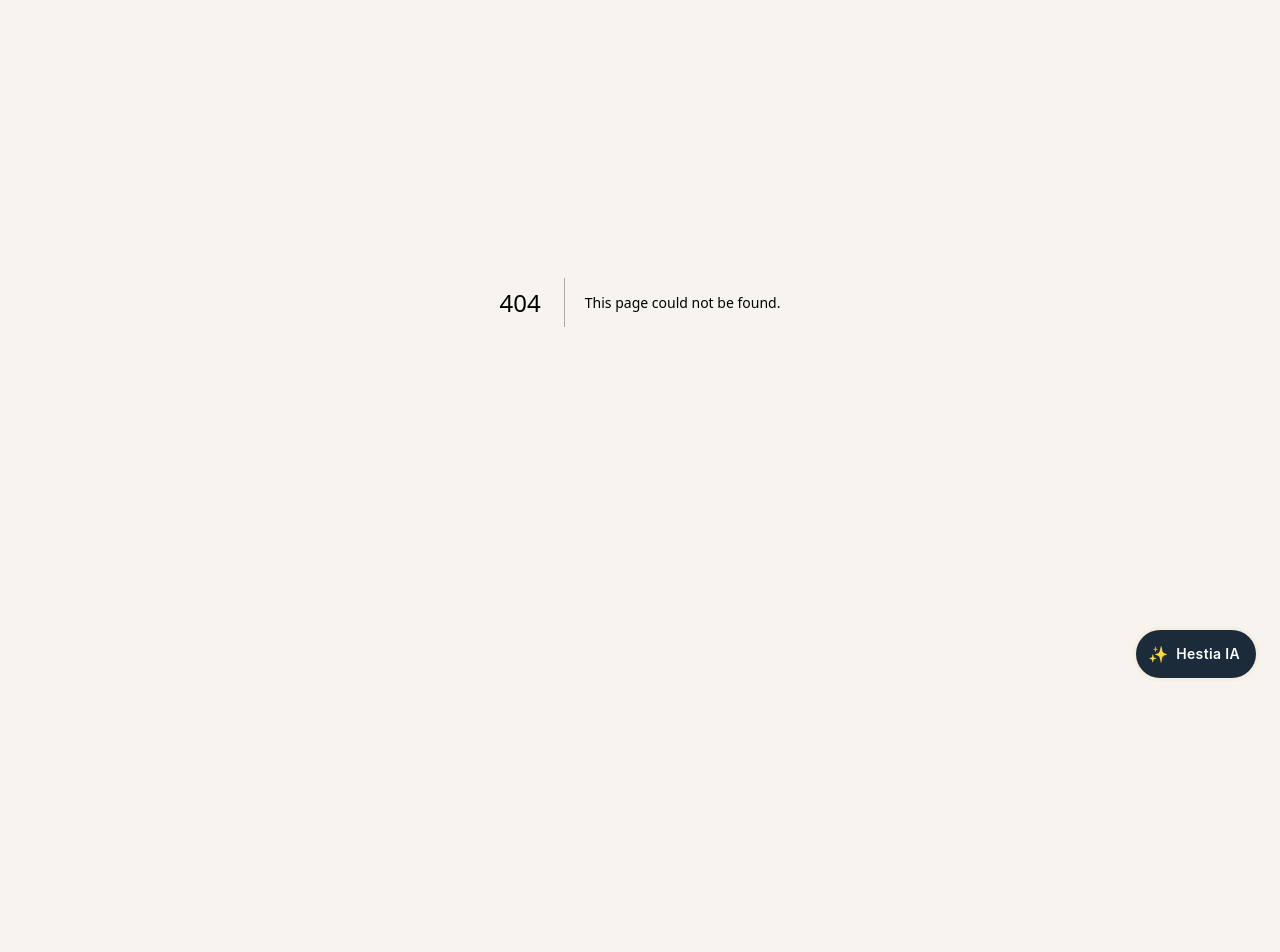
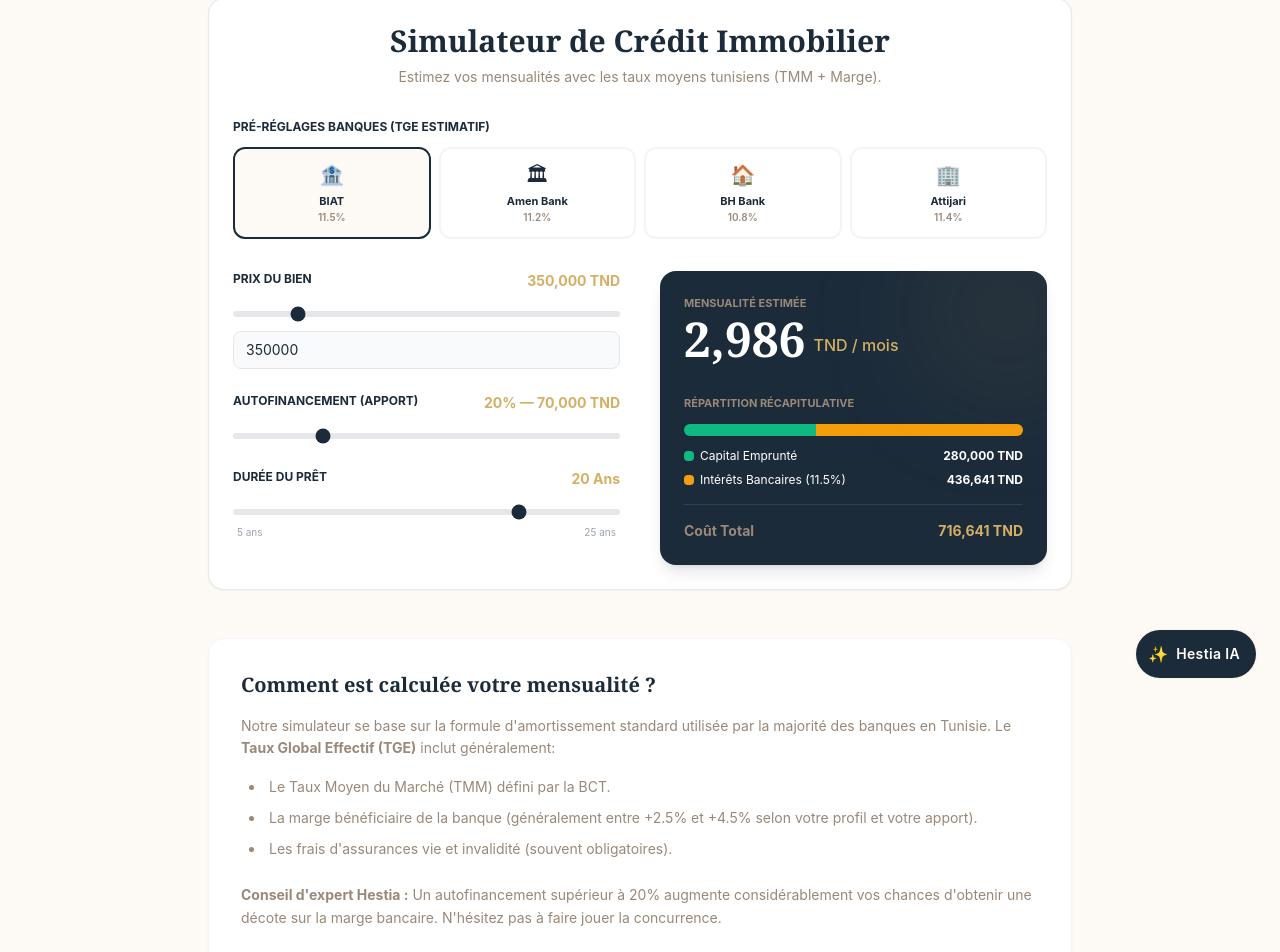
Before and after one commit to gannouchimhamed-byte/immo-maghreb, a Next.js app: page /simulateur-credit in a window 1280 px wide. Before the commit this address had no page. Shown: the part 98-1050 px from the top of the page. Before the commit the page ends 800 px from the top, so only its background shows below. Built offline with nearby package versions, Linux system fonts and the light colour scheme.

Commit message:
feat: create standalone rotate simulator page

```diff
--- /dev/null
+++ b/app/simulateur-credit/page.tsx
@@ -0,0 +1,31 @@
+import MortgageCalculator from "@/components/ui/MortgageCalculator";
+
+export const metadata = {
+  title: "Simulateur de Crédit Immobilier Tunisie | Hestia",
+  description: "Calculez vos mensualités de crédit immobilier et votre capacité d'emprunt selon les taux des banques tunisiennes (BIAT, Amen Bank, Attijari).",
+};
+
+export default function SimulateurPage() {
+  return (
+    <div className="min-h-screen bg-[#FDFAF6] pt-24 pb-20">
+      <div className="max-w-4xl mx-auto px-4">
+        <MortgageCalculator isStandalone={true} />
+
+        <div className="mt-12 bg-white rounded-2xl p-8 border border-gray-100 shadow-sm animate-fade-up">
+           <h3 className="text-xl font-display font-semibold text-[#1B2B3A] mb-4">Comment est calculée votre mensualité ?</h3>
+           <p className="text-sm text-[#9A8878] leading-relaxed mb-4">
+             Notre simulateur se base sur la formule d'amortissement standard utilisée par la majorité des banques en Tunisie. Le <strong>Taux Global Effectif (TGE)</strong> inclut généralement:
+           </p>
+           <ul className="text-sm text-[#9A8878] leading-relaxed list-disc list-inside space-y-2 mb-6 ml-2">
+             <li>Le Taux Moyen du Marché (TMM) défini par la BCT.</li>
+             <li>La marge bénéficiaire de la banque (généralement entre +2.5% et +4.5% selon votre profil et votre apport).</li>
+             <li>Les frais d'assurances vie et invalidité (souvent obligatoires).</li>
+           </ul>
+           <p className="text-sm text-[#9A8878] leading-relaxed mb-4">
+             <strong>Conseil d'expert Hestia :</strong> Un autofinancement supérieur à 20% augmente considérablement vos chances d'obtenir une décote sur la marge bancaire. N'hésitez pas à faire jouer la concurrence.
+           </p>
+        </div>
+      </div>
+    </div>
+  );
+}
```
